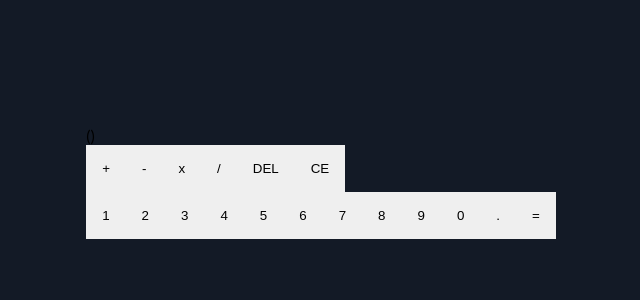
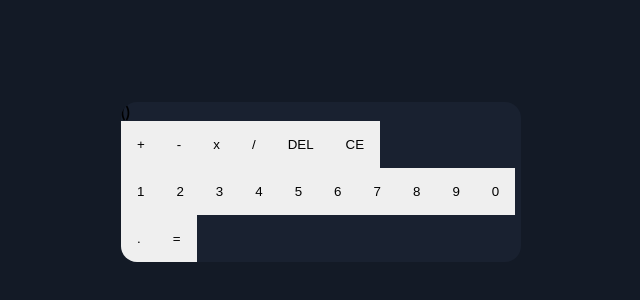
Before and after one commit to gabrielemartins/calculator, a React (Create React App) app: page / in a window 1280 px wide. Shown: the part 218-518 px from the top of the page, without its empty margins (319-959 px from the left). Built offline with nearby package versions, Linux system fonts and the light colour scheme.

Commit message:
feat: set calculator style

```diff
--- a/src/App.css
+++ b/src/App.css
@@ -38,3 +38,12 @@ button:hover {
     justify-content: center;
     min-height: 100vh;
 }
+
+.calculator {
+    background-color: var(--lighter-dark);
+    width: 100%;
+    max-width: 400px;
+    border-radius: 16px;
+    overflow: hidden;
+    font-weight: 600;
+}
```
